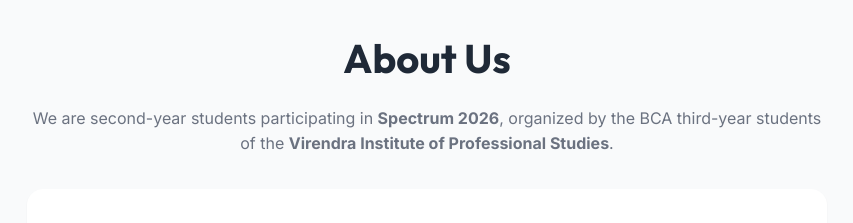
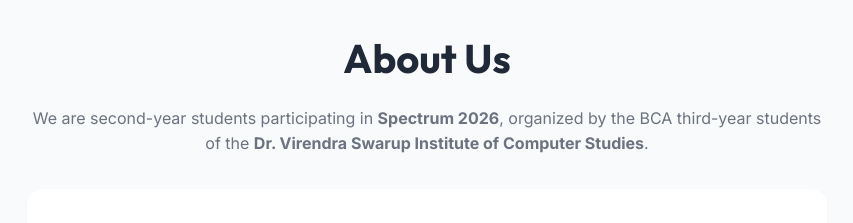
Before and after one commit to mishrakartik565656/SpecStarks, a website built with Vite: page index.html in a window 1280 px wide. Shown: the part 860-1083 px from the top of the page, without its empty margins (213-1066 px from the left). Built offline with nearby package versions, Linux system fonts and the light colour scheme.

Commit message:
updated college address to dr virendra swarup institute

```diff
--- a/index.html
+++ b/index.html
@@ -60,7 +60,7 @@
       <h2 class="section-title">About Us</h2>
       <p class="section-subtitle" style="max-width: 800px; margin: 0 auto 2rem auto;">
         We are second-year students participating in <strong>Spectrum 2026</strong>, organized by the BCA third-year
-        students of the <strong>Virendra Institute of Professional Studies</strong>.
+        students of the <strong>Dr. Virendra Swarup Institute of Computer Studies</strong>.
       </p>
 
       <div class="card" style="max-width: 800px; margin: 0 auto; text-align: left;">
@@ -207,7 +207,7 @@
       <div class="card" style="max-width: 500px; margin: 0 auto; text-align: left;">
         <p style="margin-bottom: 0.75rem;"><strong>📧 Email:</strong> <a href="mailto:mishrakartik565656@gmail.com" style="color: var(--primary);">mishrakartik565656@gmail.com</a></p>
         <p style="margin-bottom: 0.75rem;"><strong>📞 Phone:</strong> <a href="tel:+916387362509" style="color: var(--primary);">+91 6387362509</a></p>
-        <p><strong>📍 Address:</strong> Virendra Institute of Professional Studies</p>
+        <p><strong>📍 Address:</strong> Dr. Virendra Swarup Institute of Computer Studies</p>
       </div>
     </div>
   </section>
```
